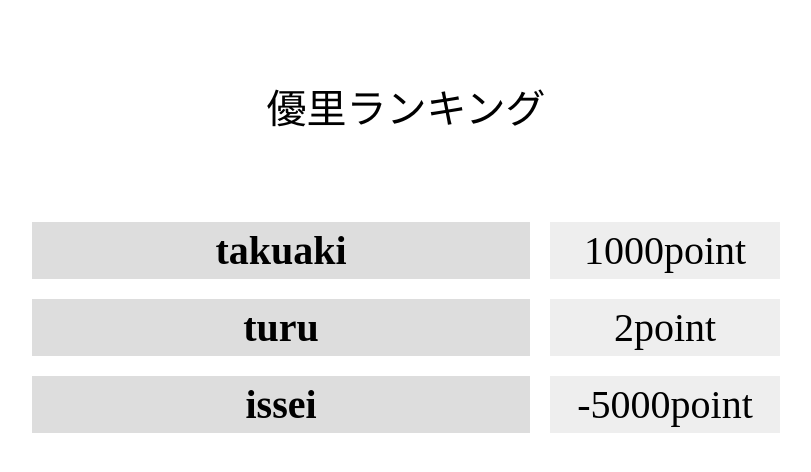
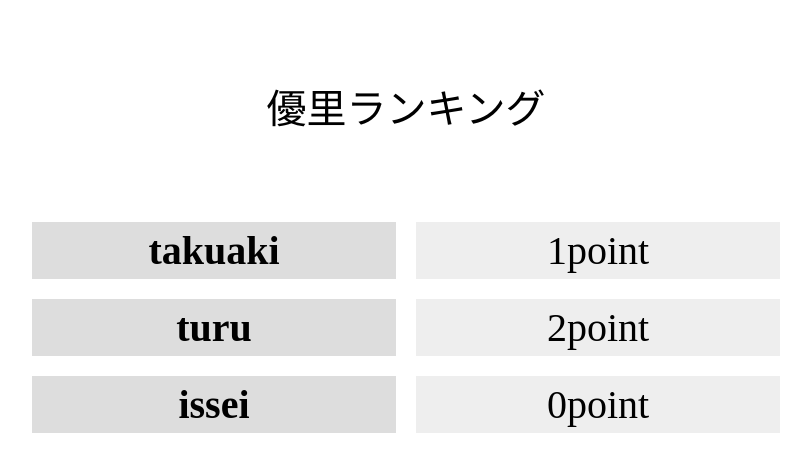
Before and after one commit to uuronn/auras-d-reach, a React (Vite) app: page /ranking in a window 1280 px wide. Shown: the top 472 px of the page, without its empty margins (234-1045 px from the left). Built offline with nearby package versions, Linux system fonts and the light colour scheme; no server answers.

Commit message:
レスポンシブ対応したよ

```diff
--- a/src/components/Logout/index.tsx
+++ b/src/components/Logout/index.tsx
@@ -1,5 +1,6 @@
 import { css } from "@emotion/react";
 import { useLogout } from "~/pages/auth/login/hooks/useLogout";
+import LogoutImg from "../../assets/door.svg";
 
 function Logout() {
   const logoutStyle = css`
@@ -10,10 +11,18 @@ function Logout() {
     border-radius: 999px;
     border: 1px solid #111;
     transition: 0.2s;
+    display: flex;
+    align-items: center;
   `;
+  const ImgStyle = css`
+    display: block;
+    height: 20px;
+    margin-right: 5px;
+  `
   return (
     <button css={logoutStyle} onClick={useLogout}>
-      ログアウト
+      <img src={LogoutImg} alt="" css={ImgStyle}/>
+      <p>ログアウト</p>
     </button>
   );
 }
--- a/src/components/Ranking/index.tsx
+++ b/src/components/Ranking/index.tsx
@@ -9,23 +9,32 @@ const RankingNameCSS = css`
   background-color: #ddd;
   font-size: 40px;
   padding: 5px;
-  width: 65%;
-  display: inline-block;
+  width: 100%;
   margin: 10px;
   text-align: center;
   font-weight: bold;
+  @media (max-width:500px) {
+    font-size: 20px;
+    width: 60%;
+    margin: 5px;
+  }
 `;
 const pointCSS = css`
   background-color: #eee;
   font-size: 40px;
   padding: 5px;
   margin: 10px;
-  width: 30%;
-  display: inline-block;
+  width: 100%;
   text-align: center;
+  @media (max-width:500px) {
+    font-size: 20px;
+    width: 30%;
+    margin: 5px;
+  }
 `;
 const Ranking = css`
-display: flex;
+  display: flex;
+  width: 100%;
 `;
 
 export const RankingData = ({ RankingName, point, ...props }: RankingProps) => {
--- a/src/pages/Ranking/index.tsx
+++ b/src/pages/Ranking/index.tsx
@@ -1,26 +1,43 @@
-import { css } from "@emotion/react"
+import { css } from "@emotion/react";
 import { RankingData } from "~/components/Ranking";
 
 const RankingText = css`
   font-size: 40px;
   font-weight: 500;
   margin: 10% auto;
+  @media (max-width: 500px) {
+    font-size: 30px;
+    margin: 20% auto;
+  }
 `;
 const MainSection = css`
   width: 60%;
   margin: 0 auto;
   text-align: center;
+  @media (max-width: 500px) {
+    width: 100%;
+    margin: 0;
+  }
+`;
+
+const ranking = css`
+  @media (max-width: 500px) {
+    margin-left: auto;
+    width: 80%;
+  }
 `;
 
 function Ranking() {
   return (
     <div css={MainSection}>
       <p css={RankingText}>優里ランキング</p>
-        <RankingData RankingName="takuaki" point={1000}/>
-        <RankingData RankingName="turu" point={2}/>
-        <RankingData RankingName="issei" point={-5000}/>
+      <div css={ranking}>
+        <RankingData RankingName="takuaki" point={1} />
+        <RankingData RankingName="turu" point={2} />
+        <RankingData RankingName="issei" point={0} />
       </div>
-  )
+    </div>
+  );
 }
 
-export default Ranking
+export default Ranking;
```
Lines whose indentation alone changed are shown as unchanged.
